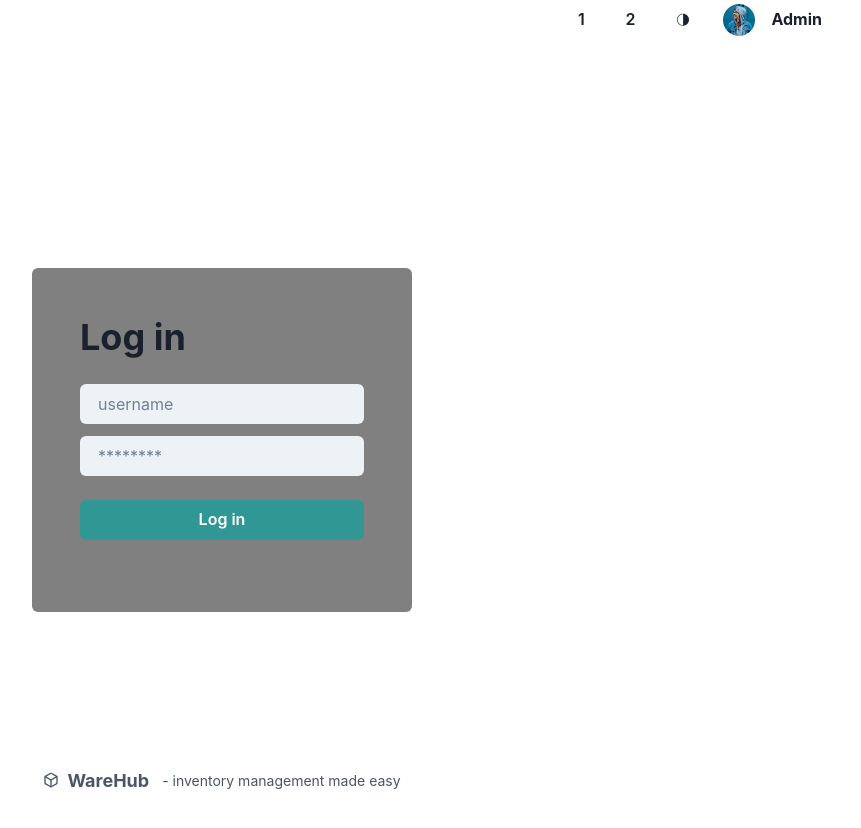
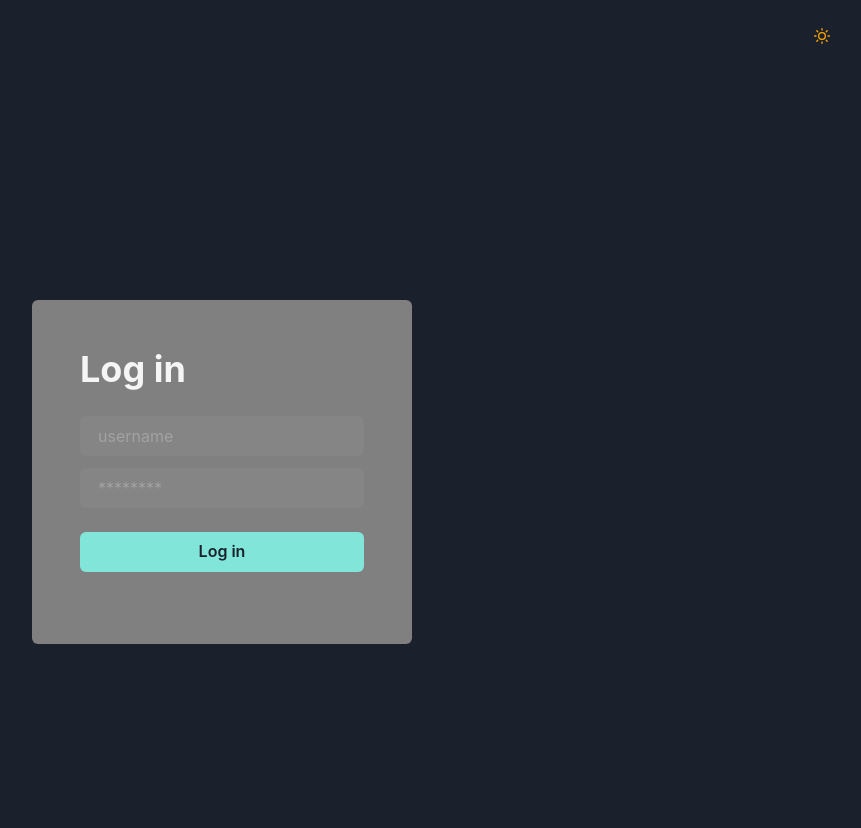
Before and after one commit to Final-Projects-4/WareHub-Client, a Next.js app: page / in a window 1280 px wide. Shown: the top 828 px of the page, without its empty margins (418-1279 px from the left). Built offline with nearby package versions, Linux system fonts and the light colour scheme.

Commit message:
functioning sidebar active

```diff
--- a/src/components/styleComponents/Navbar.js
+++ b/src/components/styleComponents/Navbar.js
@@ -1,27 +1,14 @@
-import { Flex, Heading,Button, Link, useColorMode, useColorModeValue, HStack, Spacer, Text, Avatar, Divider} from "@chakra-ui/react";
-import { WiMoonAltThirdQuarter } from "react-icons/wi";
+import { Flex,HStack, Spacer} from "@chakra-ui/react";
+import ToggleColorButton from "./NavbarItems/ToggleDark";
 
 const Navbar = () => {
-  const { toggleColorMode } = useColorMode();
-  useColorModeValue("gray.100", "gray.700");
-
   return (
     <Flex>
     <Spacer />
     <HStack>
-      <Button variant="ghost">1</Button>
-      <Button variant="ghost">2</Button>
-      <Button variant="ghost" onClick={toggleColorMode} leftIcon={<WiMoonAltThirdQuarter />} />
-      <Flex mr={10} align="center">
-        <Avatar size="sm" src="avatar1.jpg" />
-        <Flex ml={4}>
-          <Heading as="h3" size="sm">
-            Admin
-          </Heading>
-        </Flex>
-      </Flex>
+      <ToggleColorButton/>
     </HStack>
-  </Flex>
+    </Flex>
 
   );
 };
--- /dev/null
+++ b/src/components/styleComponents/NavbarItems/ToggleDark.js
@@ -0,0 +1,24 @@
+import { useColorMode, Button } from "@chakra-ui/react";
+import { FiSun, FiMoon } from "react-icons/fi";
+
+const ToggleColorButton = () => {
+  const { colorMode, toggleColorMode } = useColorMode();
+
+  return (
+    <Button
+      variant="ghost"
+      onClick={toggleColorMode}
+      top="0"
+      right="0"
+      m="1rem"
+    >
+      {colorMode === "dark" ? (
+        <FiSun color="orange" />
+      ) : (
+        <FiMoon color="blue" />
+      )}
+    </Button>
+  );
+};
+
+export default ToggleColorButton;
--- a/src/components/styleComponents/SideItem.js
+++ b/src/components/styleComponents/SideItem.js
@@ -1,23 +1,26 @@
 import React from "react";
-import { Flex, Text, Icon, Link, Menu, MenuButton } from "@chakra-ui/react";
+import { Link, Flex, Icon, Text, useColorMode } from '@chakra-ui/react';
 
-const SideItem = ({ icon, title, active, navSize, to, onClick }) => {
+const SideItem = ({ icon, title, active, navSize, to, onClick, activeColor }) => {
+  const { colorMode } = useColorMode();
+  const hoverColor = colorMode === 'dark' ? '#ff99c8' : '#2e8c86';
+
   return (
     <Link
-      backgroundColor={active ? "#ff99c8" : "none"} // change background color if active
+      backgroundColor={active ? activeColor : 'none'}
       p={3}
       borderRadius={8}
-      _hover={{ textDecor: "none", backgroundColor: "#ff99c8" }}
-      w={navSize == "large" && "100%"}
+      _hover={{ textDecor: 'none', backgroundColor: hoverColor }}
+      w={navSize === 'large' && '100%'}
       href={to}
       onClick={onClick}
     >
       <Flex>
-        <Icon as={icon} fontSize="xl" color={active ? "#ffffff" : "#8d99ae"} />
+        <Icon as={icon} fontSize="xl" color={active ? '#ffffff' : '#5e6870'} />
         <Text
           ml={5}
-          display={navSize == "small" ? "none" : "flex"}
-          color={active ? "#ffffff" : "##8d99ae"}
+          display={navSize === 'small' ? 'none' : 'flex'}
+          color={active ? '#ffffff' : '#5e6870'}
         >
           {title}
         </Text>
--- a/src/components/styleComponents/Sidebar.js
+++ b/src/components/styleComponents/Sidebar.js
@@ -1,5 +1,5 @@
-import React, { useState } from "react";
-import { Flex, IconButton } from "@chakra-ui/react";
+import React, { useState, useEffect } from "react";
+import { Flex, IconButton, useColorMode, useColorModeValue } from "@chakra-ui/react";
 import {
 FiBarChart2,
 FiMenu,
@@ -11,14 +11,25 @@ FiHome,
 FiDollarSign,
 FiLayout} from "react-icons/fi";
 import SideItem from "./SideItem";
+import { useRouter } from "next/router";
 
 
 const Sidebar = () => {
   const [navSize, changeNavSize] = useState("large");
   const [activeItem, setActiveItem] = useState();
+  const router = useRouter();
+  const { colorMode } = useColorMode();
+  const activeColor = colorMode === 'dark' ? '#ff99c8' : '#3bd1c7';
+
+
+  useEffect(() => {
+    setActiveItem(router.pathname);
+  }, [router.pathname]);
+
   const handleItemClick = (item) => {
     setActiveItem(item);
   };
+
   return (
     <>
       <Flex
@@ -46,17 +57,20 @@ const Sidebar = () => {
             }}
           />
 
-          <SideItem navSize={navSize} icon={FiBarChart2} title="Dashboard" active={activeItem === "dashboard"} to="/dashboard" onClick={() => handleItemClick("dashboard")} />
-          <SideItem navSize={navSize} icon={FiHome} title="Warehouse" active={activeItem === "warehouse"} to="/warehouse"onClick={handleItemClick} />
-          <SideItem navSize={navSize} icon={FiPackage} title="Product" active={activeItem === "product"} to="/products" onClick={handleItemClick} />
-          <SideItem navSize={navSize} icon={FiLayout} title="Order" active={activeItem === "order"} to="/orders" onClick={() => handleItemClick("dashboard")} />
-          <SideItem navSize={navSize} icon={FiDollarSign} title="Finance" active={activeItem === "finance"} to="/finance"onClick={handleItemClick} />
-          <SideItem navSize={navSize} icon={FiCodesandbox} title="Category" active={activeItem === "category"} to="/category" onClick={handleItemClick} />
-          <SideItem navSize={navSize} icon={FiUsers} title="Vendors" active={activeItem === "vendors"} to="vendor"onClick={handleItemClick} />
-          <SideItem navSize={navSize} icon={FiUser} title="Customers" active={activeItem === "customers"} to="/customers" onClick={handleItemClick} />
+          <SideItem navSize={navSize} icon={FiBarChart2} title="Dashboard" active={activeItem === "/dashboard"} to="/dashboard" onClick={() => handleItemClick("dashboard")} activeColor={activeColor}/>
+          <SideItem navSize={navSize} icon={FiHome} title="Warehouse" active={activeItem === "/warehouse"} to="/warehouse"onClick={() => handleItemClick("warehouse")} activeColor={activeColor}/>
+          <SideItem navSize={navSize} icon={FiPackage} title="Product" active={activeItem === "/products"} to="/products" onClick={() => handleItemClick("products")} activeColor={activeColor}/>
+          <SideItem navSize={navSize} icon={FiLayout} title="Order" active={activeItem === "/orders"} to="/orders" onClick={() => handleItemClick("orders")} activeColor={activeColor}/>
+          <SideItem navSize={navSize} icon={FiDollarSign} title="Finance" active={activeItem === "/finance"} to="/finance"onClick={() => handleItemClick("finance")} activeColor={activeColor}/>
+          <SideItem navSize={navSize} icon={FiCodesandbox} title="Category" active={activeItem === "/category"} to="/category" onClick={() => handleItemClick("category")} activeColor={activeColor}/>
+          <SideItem navSize={navSize} icon={FiUsers} title="Vendors" active={activeItem === "/vendor"} to="vendor"onClick={() => handleItemClick("vendor")} activeColor={activeColor}/>
+          <SideItem navSize={navSize} icon={FiUser} title="Customers" active={activeItem === "/customers"} to="/customers" onClick={() => handleItemClick("customers")} activeColor={activeColor}/>
+
         </Flex>
 
+
       </Flex>
+
     </>
   );
 };
--- a/src/pages/_app.js
+++ b/src/pages/_app.js
@@ -5,7 +5,6 @@ import { Flex,Box } from '@chakra-ui/react'
 import Navbar from '../components/styleComponents/Navbar'
 import Sidebar from '@/components/styleComponents/Sidebar'
 import { useRouter } from 'next/router'
-import Footer from '@/components/styleComponents/Footer'
 
 export default function App({ Component, pageProps }) {
   const router = useRouter();
@@ -21,7 +20,6 @@ export default function App({ Component, pageProps }) {
           </Box>
         </Flex>
       </Flex>
-      <Footer/>
     </ChakraProvider>
   );
 }
--- a/src/styles/theme.js
+++ b/src/styles/theme.js
@@ -1,15 +1,26 @@
-// theme.js
-
-// 1. import `extendTheme` function
 import { extendTheme } from '@chakra-ui/react'
 
-// 2. Add your color mode config
-const config = {
-  initialColorMode: 'light',
-  useSystemColorMode: false,
+
+const theme = {
+  config: {
+    initialColorMode: 'dark',
+    useSystemColorMode: true,
+  },
+  styles: {
+    global: {
+      body: {
+        margin: 0,
+        "font-family":
+        "-apple-system, BlinkMacSystemFont, 'Segoe UI', 'Roboto', 'Oxygen', 'Ubuntu', 'Cantarell', 'Fira Sans', 'Droid Sans', 'Helvetica Neue', sans-serif",
+        "-webkit-font-smoothing": "antialiased",
+        "-moz-osx-font-smoothing": "grayscale",
+      },
+
+      code: {
+        "font-family":
+          "source-code-pro, Menlo, Monaco, Consolas, 'Courier New', monospace",
+      }
+    }
+  }
 }
-
-// 3. extend the theme
-const theme = extendTheme({ config: config })
-
-export default theme
+export default extendTheme(theme);
```
Also changed, not shown: src/fetching/updateData.js (+13 -4 lines), src/pages/products/[id].js (+30 -2 lines).
